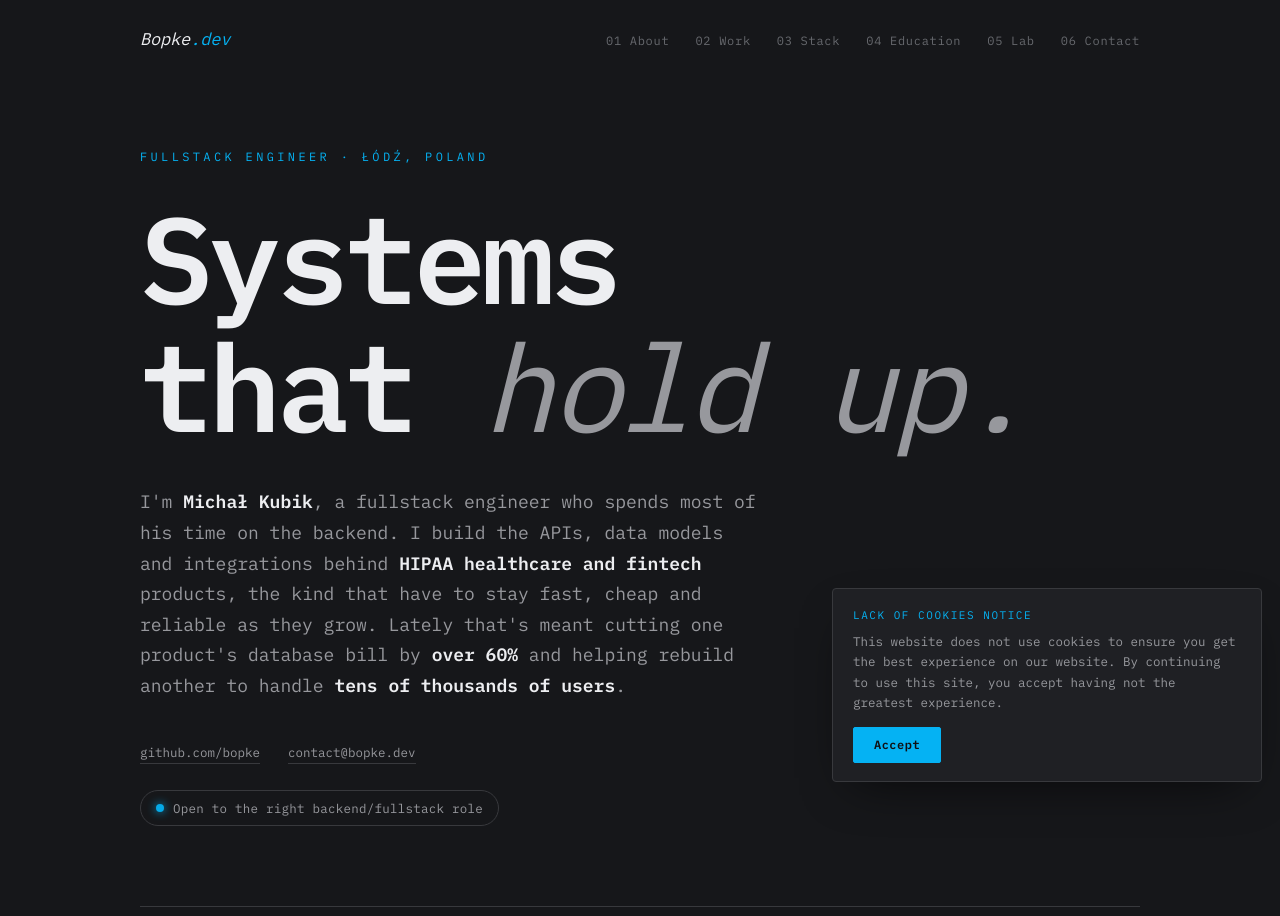
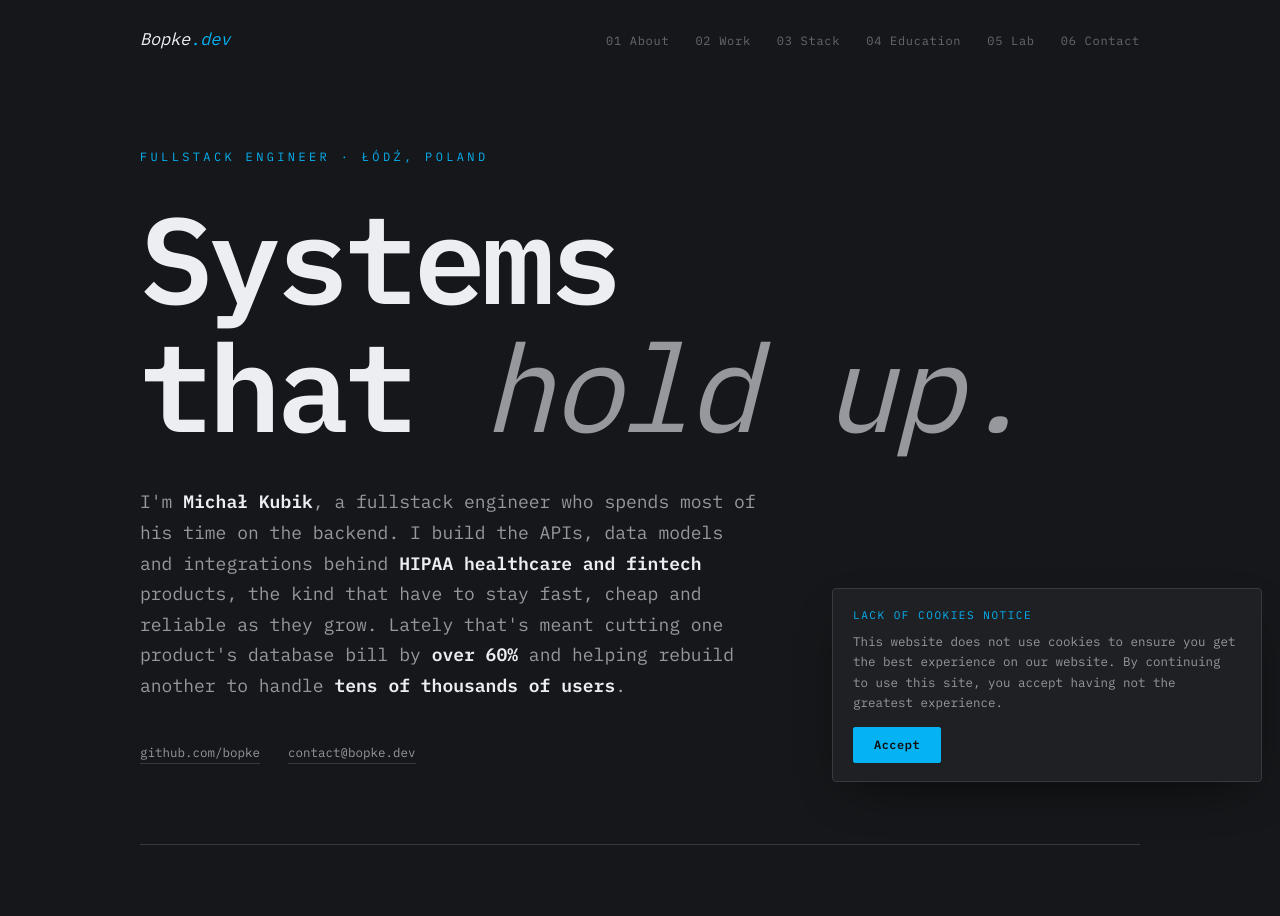
Before and after one commit to bopke/bopke.dev, a Next.js app: page / in a window 1280 px wide. Shown: the top 916 px of the page. Built offline with nearby package versions, Linux system fonts and the light colour scheme.

Commit message:
Remove ticker

```diff
--- a/app/components/sections/Hero.tsx
+++ b/app/components/sections/Hero.tsx
@@ -35,10 +35,6 @@ export default function Hero() {
           {SITE.email}
         </a>
       </div>
-      <div className="inline-flex items-center gap-[9px] mt-[26px] text-[12.5px] tracking-[0.02em] text-muted border border-border rounded-full py-[7px] px-[15px]">
-        <span className="w-2 h-2 rounded-full bg-accent shadow-[0_0_10px_var(--accent)] animate-avail-pulse print:hidden" />
-        Open to the right backend/fullstack role
-      </div>
     </section>
   );
 }
--- a/app/globals.css
+++ b/app/globals.css
@@ -39,7 +39,6 @@
   --color-card: var(--surface);
 
   --font-mono: var(--font-ibm-plex-mono), ui-monospace, monospace;
-  --animate-avail-pulse: avail-pulse 2.2s ease-in-out infinite;
 }
 
 @layer base {
@@ -58,12 +57,6 @@
   ::selection {
     background: var(--accent);
     color: var(--bg-deep);
-  }
-}
-
-@keyframes avail-pulse {
-  50% {
-    opacity: 0.35;
   }
 }
 
```
